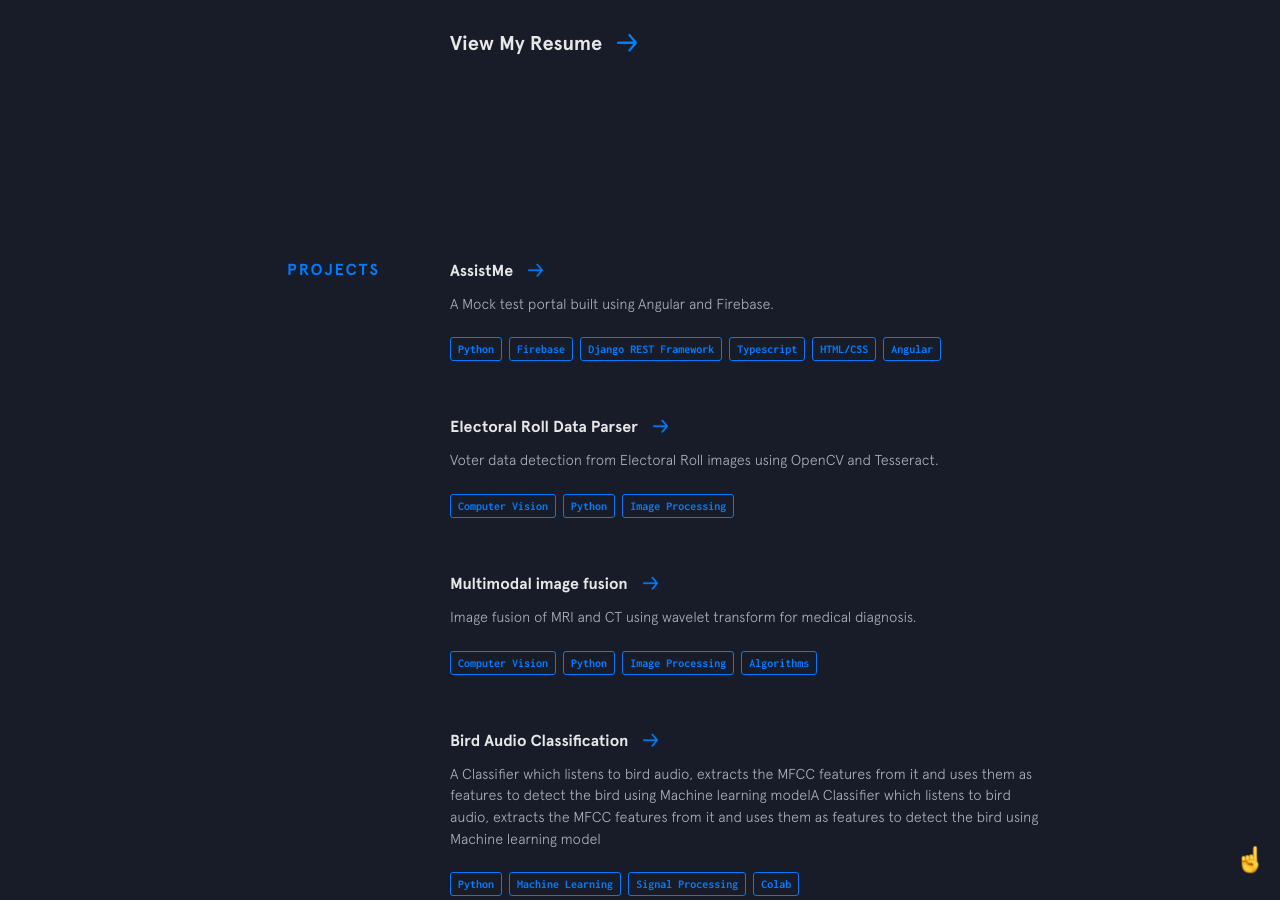
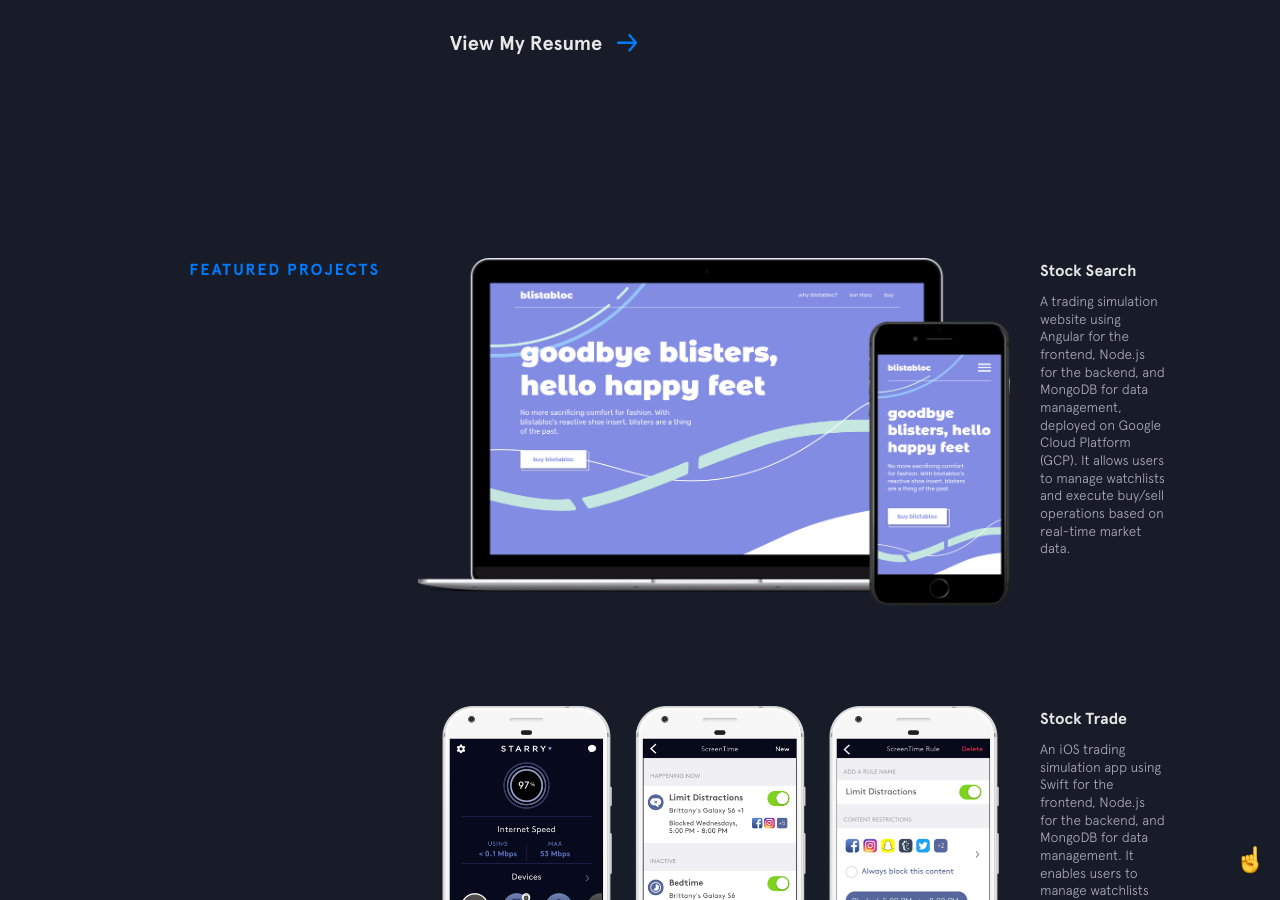
Before and after one commit to dreddyyerram/dreddyyerram.github.io, a Jekyll site: the page built from index.html, in a window 1280 px wide and 900 px high, scrolled down 2402 px. Built offline with Jekyll 4.4.1, drawn with Linux system fonts in a browser that asks for light colours; nearby versions of some CDN libraries; some of the changed text lies outside the part shown.

Commit message:
Added featured project

```diff
--- a/_includes/featured-projects.html
+++ b/_includes/featured-projects.html
@@ -3,22 +3,24 @@
   <div class="section__content">
     <div class="project blistabloc">
       <figure class="project__pic">
-        <a href="https://blistabloc.com/" target="_blank">
+        <a href="https://stocksearch-webtech4.appspot.com/" target="_blank">
           <img src="{{site.baseurl}}/img/featured/blistabloc/blistabloc.png" alt="">
         </a>
       </figure>
       <figcaption class="project__caption">
         <div class="project__name">
-          <a href="https://blistabloc.com/" target="_blank">blistabloc</a>
+          <a href="https://stocksearch-webtech4.appspot.com/" target="_blank">Stock Search</a>
         </div>
-        <p>Custom wordpress theme built with Timber and Woocommerce for blistabloc, the only reactive shoe insert that prevents
-          blisters from forming.</p>
+        <p>A trading simulation website using Angular for the frontend, Node.js for the backend,
+          and MongoDB for data management, deployed on Google Cloud Platform (GCP).
+          It allows users to manage watchlists and execute buy/sell operations based on real-time market data.
+        </p>
       </figcaption>
     </div>
 
     <div class="project screentime">
       <figure class="project__pic phones">
-        <a href="https://play.google.com/store/apps/details?id=com.starry.management" target="_blank">
+        <a href="https://github.com/dreddyyerram/stockSearchApp" target="_blank">
           <div class="phone">
             <img src="{{site.baseurl}}/img/featured/screentime/screentime1.png" alt="">
           </div>
@@ -32,24 +34,10 @@
       </figure>
       <figcaption class="project__caption">
         <div class="project__name">
-          <a href="https://play.google.com/store/apps/details?id=com.starry.management" target="_blank">ScreenTime 2.0</a>
+          <a href="https://github.com/dreddyyerram/stockSearchApp" target="_blank">Stock Trade</a>
         </div>
-        <p>Starry Station feature that provided users with the ability to easily filter content, pause the internet, and even
-          create custom rules for blocking apps like Facebook and Twitter right from their phones.</p>
-      </figcaption>
-    </div>
-
-    <div class="project interventions">
-      <figure class="project__pic">
-        <a href="https://interventions.design/" target="_blank">
-          <img src="{{site.baseurl}}/img/featured/interventions/interventions.png" alt="">
-        </a>
-      </figure>
-      <figcaption class="project__caption">
-        <div class="project__name">
-          <a href="https://interventions.design/" target="_blank">Interventions</a>
-        </div>
-        <p>Interactive marketing website for Northeastern's first annual student-led design conference, Interventions.</p>
+        <p>An iOS trading simulation app using Swift for the frontend, Node.js for the backend, and MongoDB for data management.
+          It enables users to manage watchlists and execute buy/sell operations based on real-time market data.</p>
       </figcaption>
     </div>
   </div>
--- a/index.html
+++ b/index.html
@@ -8,7 +8,7 @@ layout: default
   {% include background.html %}
   {% include skills.html %}
   {% include experience.html %}
-  <!-- {% include featured-projects.html %} -->
+   {% include featured-projects.html %}
   {% include other-projects.html %}
   {% include footer.html %}
   {% include top-button.html %}
```
Also changed, not shown: _data/other-projects.yml (+12 -1 lines).
